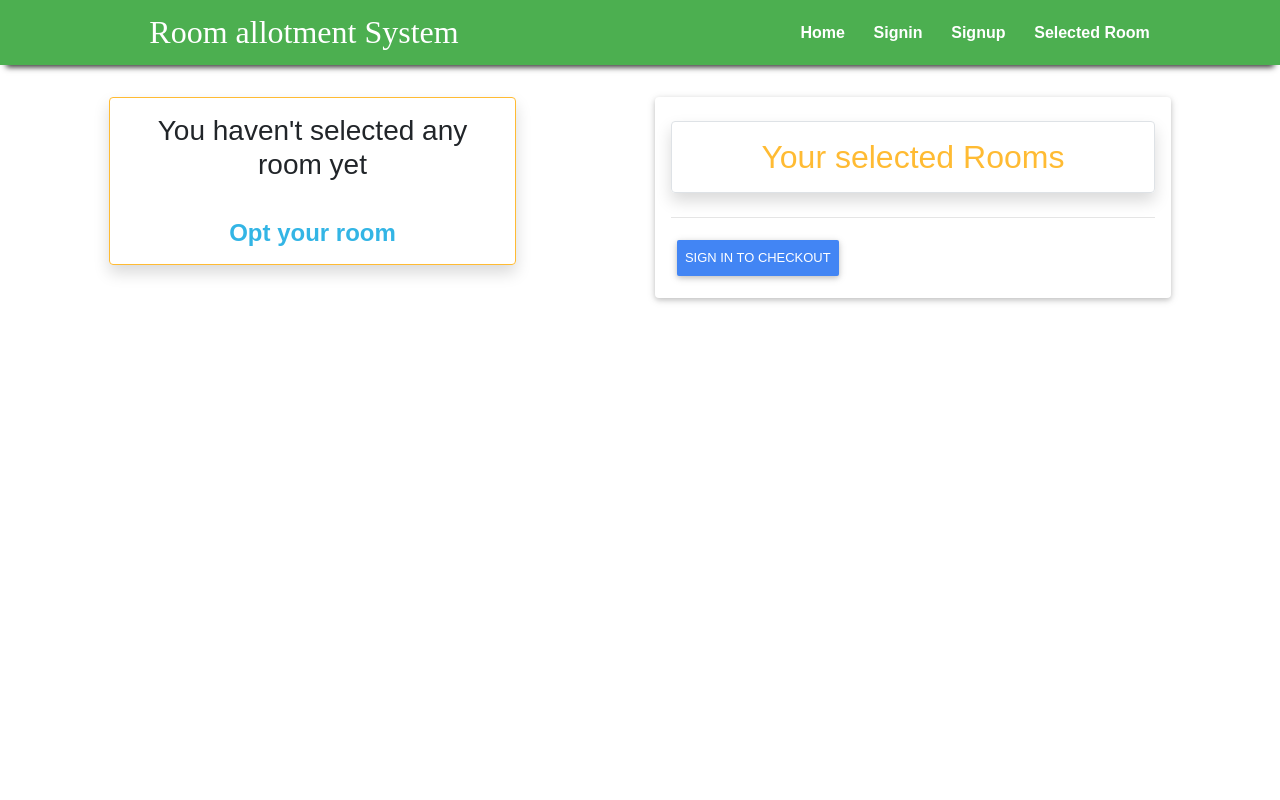
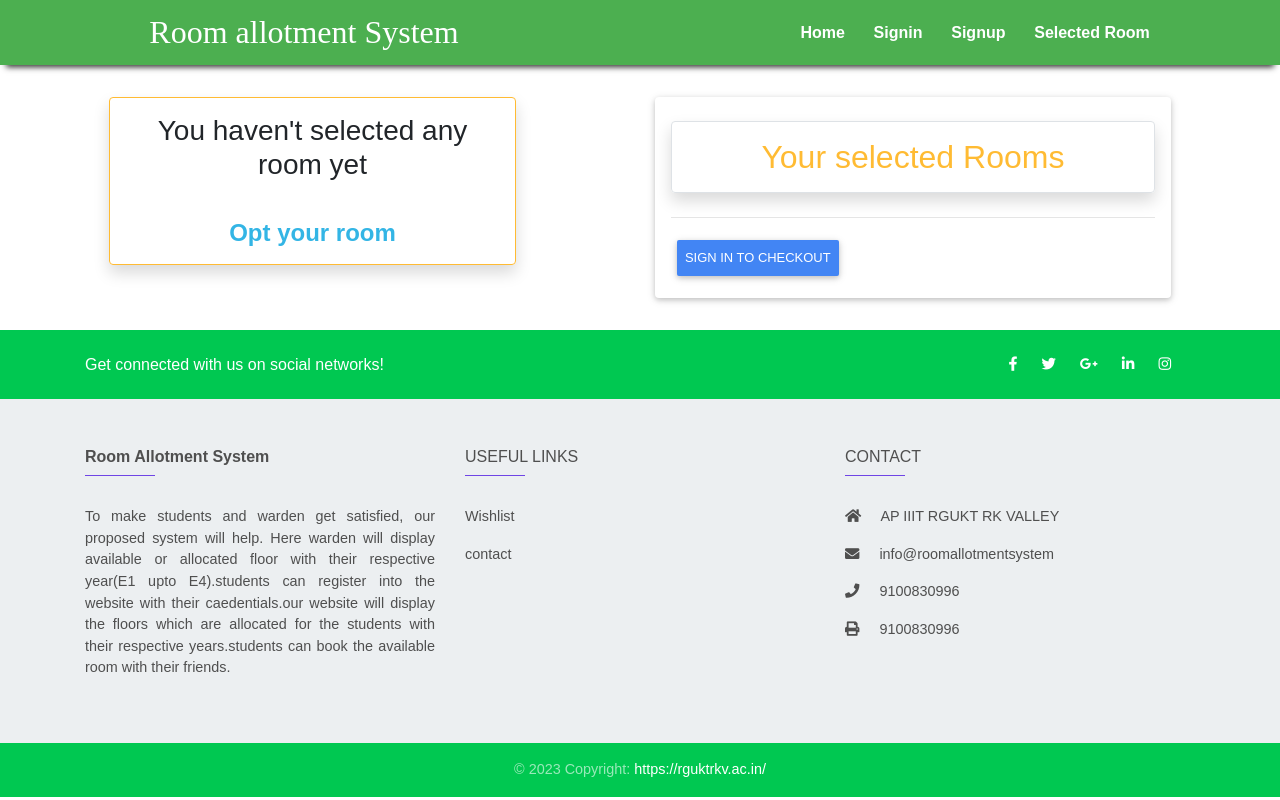
Before and after one commit to eswaresp12/room-allotment-system, a React (Create React App) app: page /cart in a window 1280 px wide. Built offline with nearby package versions, Linux system fonts and the light colour scheme; a web font is replaced by a local one.

Commit message:
Footer Added

```diff
--- a/src/Routes.js
+++ b/src/Routes.js
@@ -5,7 +5,8 @@ import Signin from './user/Signin';
 import Home from './core/Home';
 import Cart from './core/Cart';
 import TotalRoom from './user/TotalRoom';
-// import Team from './core/Team';
+import Contact from './core/contact';
+
 const Routes = () => {
     return (
         <BrowserRouter>
@@ -15,6 +16,9 @@ const Routes = () => {
                 <Route path="/signup" exact component={Signup} />
                 <Route path="/totalroom" exact component={TotalRoom} />
                 <Route path="/cart" exact component={Cart} />
+                <Route path="/contact" exact component={Contact} />
+
+
             </Switch>
         </BrowserRouter>
     );
--- a/src/core/Cart.js
+++ b/src/core/Cart.js
@@ -2,7 +2,7 @@ import React, { useState, useEffect } from 'react';
 import { Link } from 'react-router-dom';
 import Layout from './Layout';
 import Checkout from './Checkout';
-
+import FooterPagePro from './Footer';
 const Cart = () => {
     const [items, setItems] = useState([]);
     const [run, setRun] = useState(false);
@@ -32,6 +32,7 @@ const Cart = () => {
                     </div>
                 </div>
             </div>
+        <FooterPagePro />
         </Layout>
     );
 };
--- /dev/null
+++ b/src/core/Footer.js
@@ -0,0 +1,96 @@
+import React from "react";
+import { MDBCol, MDBContainer, MDBRow, MDBFooter } from "mdbreact";
+import { Link } from "react-router-dom";
+
+const FooterPagePro = () => {
+  return (
+    <MDBFooter color="blue-grey" className="page-footer font-small lighten-5 pt-0">
+      <div className="bg-success">
+        <MDBContainer>
+          <MDBRow className="py-4 d-flex align-items-center">
+            <MDBCol md="6" lg="5" className="text-center text-md-left mb-4 mb-md-0">
+              <h6 className="mb-0 white-text">
+                Get connected with us on social networks!
+              </h6>
+            </MDBCol>
+            <MDBCol md="6" lg="7" className="text-center text-md-right">
+              <Link className="fb-ic ml-0">
+                <i className="fab fa-facebook-f white-text mr-1 mr-lg-4"> </i>
+              </Link>
+              <Link className="tw-ic">
+                <i className="fab fa-twitter white-text mr-1  mr-lg-4"> </i>
+              </Link>
+              <Link className="gplus-ic">
+                <i className="fab fa-google-plus-g white-text mr-1 mr-lg-4"> </i>
+              </Link>
+              <Link className="li-ic">
+                <i className="fab fa-linkedin-in white-text mr-1 mr-lg-4"> </i>
+              </Link>
+              <Link className="ins-ic">
+                <i className="fab fa-instagram white-text mr-1 mr-lg-4"> </i>
+              </Link>
+            </MDBCol>
+          </MDBRow>
+        </MDBContainer>
+      </div>
+      <MDBContainer className="mt-5 mb-4 text-center text-md-left">
+        <MDBRow className="mt-3">
+          <MDBCol md="4" lg="4" xl="4" className="mb-4 dark-grey-text">
+            <h6 className="font-weight-bold">
+              Room Allotment System
+            </h6>
+            <hr className="deep-purple accent-2 mb-4 mt-0 d-inline-block mx-auto" style={{ width: "70px" }} />
+            <p className="text-justify">
+            To make students and warden get satisfied, our proposed system will help. Here warden will display
+available or allocated floor with their respective year(E1 upto E4).students can register into the website with their caedentials.our website will display the floors which are allocated for the students with their respective years.students can book the available room with their friends.
+            </p>
+          </MDBCol>
+
+          <MDBCol md="4" lg="4" xl="4" className="mb-4 dark-grey-text">
+            <h6 className="text-uppercase font-weight-bold">
+              <strong>Useful links</strong>
+            </h6>
+            <hr className="deep-purple accent-2 mb-4 mt-0 d-inline-block mx-auto" style={{ width: "60px" }} />
+
+            <p>
+              <Link to="/cart" className="dark-grey-text">
+                Wishlist
+              </Link>
+            </p>
+            <p>
+              <Link to="/contact" className="dark-grey-text">
+                contact
+              </Link>
+            </p>
+          </MDBCol>
+          <MDBCol md="4" lg="3" xl="3" className="mb-4 dark-grey-text">
+            <h6 className="text-uppercase font-weight-bold">
+              <strong>Contact</strong>
+            </h6>
+            <hr className="deep-purple accent-2 mb-4 mt-0 d-inline-block mx-auto" style={{ width: "60px" }} />
+            <p>
+              <i className="fa fa-home mr-3" /> AP IIIT RGUKT RK VALLEY
+            </p>
+            <p>
+              <i className="fa fa-envelope mr-3" /> info@roomallotmentsystem
+            </p>
+            <p>
+              <i className="fa fa-phone mr-3" /> 9100830996
+            </p>
+            <p>
+              <i className="fa fa-print mr-3" /> 9100830996
+            </p>
+          </MDBCol>
+        </MDBRow>
+      </MDBContainer>
+      <div className="footer-copyright text-center py-3 bg-success">
+        <MDBContainer fluid>
+          &copy; {new Date().getFullYear()} Copyright:{" "}
+          <a href="https://rguktrkv.ac.in/"> https://rguktrkv.ac.in/</a>
+        </MDBContainer>
+      </div>
+    </MDBFooter>
+  );
+}
+
+export default FooterPagePro;
--- a/src/core/Home.js
+++ b/src/core/Home.js
@@ -1,6 +1,7 @@
 import Layout from './Layout';
 import Corosal from './Corosal';
 import HomeIcon from './HomeIcon';
+import FooterPagePro from './Footer';
 const Home = () => {
     return (
         <Layout
@@ -10,7 +11,9 @@ const Home = () => {
         >
         <Corosal />
         <HomeIcon />
+        <FooterPagePro />
         </Layout>
+
     );
 };
 
--- /dev/null
+++ b/src/core/contact.js
@@ -0,0 +1,59 @@
+import React from 'react'
+import Layout from './Layout';
+import FooterPagePro from './Footer';
+export default function Contact() {
+    return (
+        <Layout>
+            <div className="container" id="banner1">
+        <div className="row">
+            <div className="col-xs-12 col-sm-6">
+                <div className="card my-4">
+                    <div className="card-header text-center bg-success">
+                        <h3 className="text-center font-weight-bold text-white">Contact Us</h3>
+                        <i className="fa fa-envelope fa-4x text-center text-white" aria-hidden="true"></i>
+                        <p className="text-justify m-3 text-white">Room allotment System will created oppurtunity to find better roommates. If you find any bugs please contact us.</p>
+                    </div>
+                    <div className="card-body">
+                        <ul className="list-group">
+                            <li className="list-group-item">
+                                <h4 className="text-info"><i class="fa fa-thumb-tack fa-1x" aria-hidden="true"></i> Location</h4>
+                            </li>
+                            <li className="list-group-item">Room Allotment System</li>
+                            <li className="list-group-item ">AP IIIT RGUKT RK VALLEY</li>
+                            <li className="list-group-item">517643</li>
+                        </ul>
+                    </div>
+                </div>
+            </div>
+            <div className="col-xs-12 col-sm-6">
+            <div className="card my-4 px-3">
+                <h3 className="p-2 text-center my-2 text-success">Please Fill Out this Form</h3>
+                <form method="POST" action="">
+                    <div className="form-group">
+                        <label for="name">Name</label>
+                        <input type="text" className="form-control" name="name" placeholder="Name" required="true" pattern=".{1,}" />
+                    </div>
+                    <div className="form-group">
+                        <label for="email">Email</label>
+                        <input type="email" className="form-control" name="email" placeholder="Email" required="true" pattern="[a-z0-9._%+-]+@[a-z0-9.-]+\.[a-z]{2,3}$" />
+                    </div>
+                    <div className="form-group">
+                        <label for="contact">Contact No.</label>
+                        <input type="text" className="form-control" name="contact" placeholder="Contact" required="true" pattern=".{10}" />
+                    </div>
+                    <div className="form-group">
+                        <label for="message">Message</label>
+                        <input type="text" className="form-control" name="message" placeholder="message" />
+                    </div>
+                    <div>
+                        <button className="btn btn-primary" type="submit" value="Submit" name="button">Submit</button>
+                    </div>
+                </form>
+            </div>
+        </div>
+        </div>
+    </div>
+    <FooterPagePro />
+        </Layout>
+    )
+}
--- a/src/user/Signin.js
+++ b/src/user/Signin.js
@@ -3,6 +3,7 @@ import { Link} from "react-router-dom";
 import Layout from "../core/Layout";
 import avatar from './../image/login/avatar.png';
 import './../CSS/signin.css';
+import FooterPagePro from "../core/Footer";
 const Signin = () => {
     const [values, setValues] = useState({
         email: "",
@@ -12,7 +13,7 @@ const Signin = () => {
         redirectToReferrer: false
     });
 
-    const { email, password, loading, error, redirectToReferrer } = values;
+    const { email, password } = values;
 
     const handleChange = name => event => {
         setValues({ ...values, error: false, [name]: event.target.value });
@@ -71,6 +72,8 @@ available or allocated floor with their respective year(E1 upto E4).students can
         >
             {signUpForm()}
 
+        <br/>
+        <FooterPagePro />
         </Layout>
     );
 };
--- a/src/user/Signup.js
+++ b/src/user/Signup.js
@@ -3,6 +3,7 @@ import { Link } from 'react-router-dom';
 import Layout from '../core/Layout';
 // import { signup } from '../auth';
 import './../CSS/signup.css';
+import FooterPagePro from '../core/Footer';
 const Signup = () => {
     const [values, setValues] = useState({
         name: '',
@@ -90,6 +91,8 @@ available or allocated floor with their respective year(E1 upto E4).students can
         <Layout
         >
             {signUpForm()}
+            <br />
+         <FooterPagePro />
         </Layout>
     );
 };
```
Also changed, not shown: 1 other file (tests, documents, lock files or other folders).
